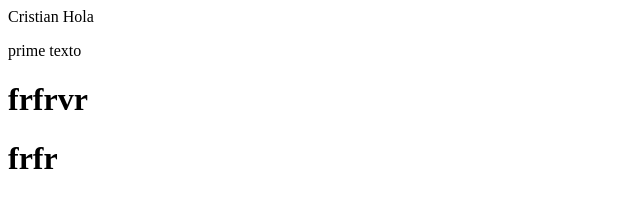
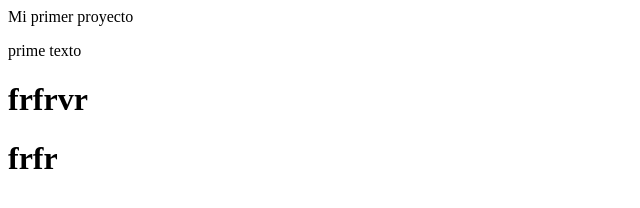
Before and after one commit to cmonsalt/Primer_proyecto, a plain HTML site: page Tienda_virtual.html in a window 1280 px wide. Shown: the full height of the page, 0-640 px from the left. Drawn offline with Linux system fonts and the light colour scheme.

Commit message:
Actualizacion #2

```diff
--- a/Tienda_virtual.html
+++ b/Tienda_virtual.html
@@ -4,7 +4,7 @@
 <title>cambio de titulo</title>
 </head>
 <body>
-Cristian Hola
+Mi primer proyecto
 
 
 
```
